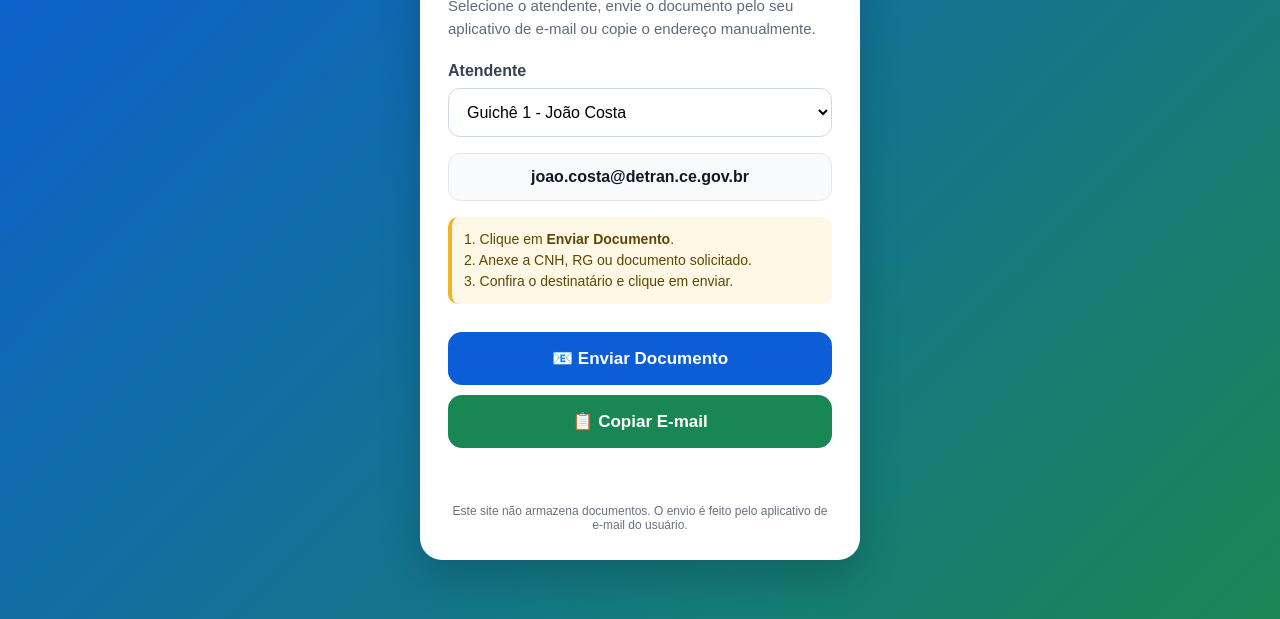
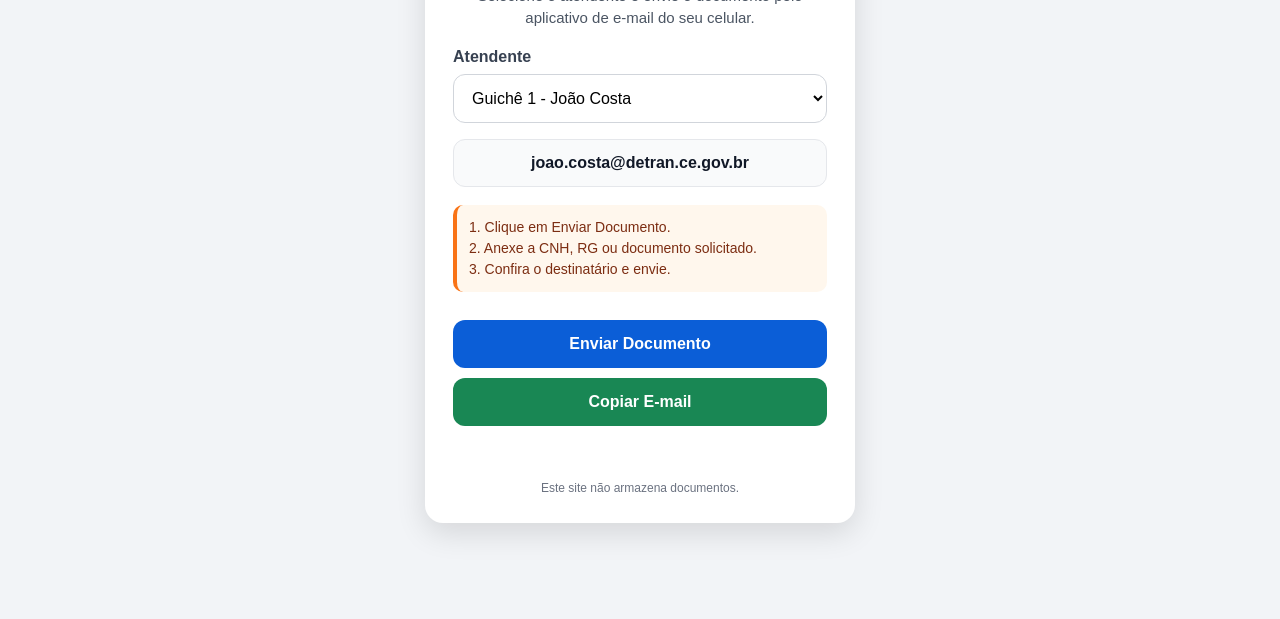
Before and after one commit to Guiches1234/envio-documentos, a plain HTML site: page index.html in a window 1280 px wide. Shown: the part 181-800 px from the top of the page. Drawn offline with Linux system fonts and the light colour scheme.

Commit message:
Update index.html

```diff
--- a/index.html
+++ b/index.html
@@ -1,8 +1,8 @@
 <!DOCTYPE html>
 <html lang="pt-BR">
 <head>
-<meta charset="UTF-8" />
-<meta name="viewport" content="width=device-width, initial-scale=1.0" />
+  <meta charset="UTF-8">
+  <meta name="viewport" content="width=device-width, initial-scale=1.0">
   <title>Envio de Documentos</title>
 
   <style>
@@ -14,49 +14,40 @@
 
     body {
       font-family: Arial, Helvetica, sans-serif;
-  background: linear-gradient(135deg, #0b5ed7, #198754);
+      background: #f2f4f7;
       min-height: 100vh;
       display: flex;
+      justify-content: center;
       align-items: center;
-  justify-content: center;
       padding: 20px;
     }
 
     .card {
+      background: #ffffff;
       width: 100%;
-  max-width: 440px;
-  background: #ffffff;
-  border-radius: 22px;
+      max-width: 430px;
       padding: 28px;
-  box-shadow: 0 18px 40px rgba(0,0,0,0.18);
-}
-
-.badge {
-  background: #eef4ff;
-  color: #0b5ed7;
-  font-weight: bold;
-  font-size: 13px;
-  padding: 8px 12px;
-  border-radius: 999px;
-  display: inline-block;
-  margin-bottom: 16px;
+      border-radius: 18px;
+      box-shadow: 0 10px 30px rgba(0, 0, 0, 0.12);
+      text-align: center;
     }
 
     h1 {
-  font-size: 28px;
       color: #1f2937;
+      font-size: 26px;
       margin-bottom: 10px;
     }
 
-.subtitle {
-  color: #5f6b7a;
+    p {
+      color: #4b5563;
       font-size: 15px;
       line-height: 1.5;
-  margin-bottom: 22px;
+      margin-bottom: 18px;
     }
 
     label {
       display: block;
+      text-align: left;
       font-weight: bold;
       color: #374151;
       margin-bottom: 8px;
@@ -65,31 +56,31 @@ label {
     select {
       width: 100%;
       padding: 14px;
-  border: 1px solid #cfd7e3;
+      border: 1px solid #d1d5db;
       border-radius: 12px;
       font-size: 16px;
       margin-bottom: 16px;
-  background: white;
+      background: #ffffff;
     }
 
-.email-box {
-  background: #f8fafc;
+    .email {
+      background: #f9fafb;
       border: 1px solid #e5e7eb;
+      border-radius: 12px;
       padding: 14px;
-  border-radius: 12px;
-  text-align: center;
+      font-weight: bold;
       color: #111827;
-  font-weight: bold;
       word-break: break-word;
-  margin-bottom: 16px;
+      margin-bottom: 18px;
     }
 
-.instructions {
-  background: #fff8e6;
-  border-left: 4px solid #f0b429;
+    .aviso {
+      background: #fff7ed;
+      border-left: 4px solid #f97316;
+      border-radius: 10px;
       padding: 12px;
-  border-radius: 10px;
-  color: #5f4700;
+      text-align: left;
+      color: #7c2d12;
       font-size: 14px;
       line-height: 1.5;
       margin-bottom: 18px;
@@ -97,66 +88,46 @@ select {
 
     button {
       width: 100%;
+      padding: 15px;
       border: none;
-  border-radius: 14px;
-  padding: 16px;
-  font-size: 17px;
+      border-radius: 12px;
+      font-size: 16px;
       font-weight: bold;
       cursor: pointer;
       margin-top: 10px;
     }
 
-.btn-primary {
+    .enviar {
       background: #0b5ed7;
-  color: white;
+      color: #ffffff;
     }
 
-.btn-secondary {
+    .copiar {
       background: #198754;
-  color: white;
+      color: #ffffff;
     }
 
     .status {
-  margin-top: 16px;
-  text-align: center;
+      margin-top: 15px;
+      color: #198754;
       font-weight: bold;
-  color: #198754;
       min-height: 22px;
     }
 
-.footer {
+    .rodape {
       margin-top: 18px;
+      color: #6b7280;
       font-size: 12px;
-  color: #6b7280;
-  text-align: center;
-}
-
-@media (max-width: 480px) {
-  .card {
-    padding: 22px;
-  }
-
-  h1 {
-    font-size: 24px;
-  }
-
-  button {
-    font-size: 16px;
-  }
     }
   </style>
 </head>
 
 <body>
-
   <main class="card">
-  <span class="badge">Atendimento Detran</span>
-
     <h1>Envio de Documentos</h1>
 
-  <p class="subtitle">
-    Selecione o atendente, envie o documento pelo seu aplicativo de e-mail
-    ou copie o endereço manualmente.
+    <p>
+      Selecione o atendente e envie o documento pelo aplicativo de e-mail do seu celular.
     </p>
 
     <label for="atendente">Atendente</label>
@@ -168,81 +139,61 @@ button {
       <option value="elda">Guichê 4 - Elda Nascimento</option>
     </select>
 
-  <div class="email-box" id="emailBox">
+    <div class="email" id="emailBox">
       joao.costa@detran.ce.gov.br
     </div>
 
-  <div class="instructions">
-    1. Clique em <strong>Enviar Documento</strong>.<br>
+    <div class="aviso">
+      1. Clique em Enviar Documento.<br>
       2. Anexe a CNH, RG ou documento solicitado.<br>
-    3. Confira o destinatário e clique em enviar.
+      3. Confira o destinatário e envie.
     </div>
 
-  <button class="btn-primary" onclick="abrirEmail()">
-    📧 Enviar Documento
+    <button class="enviar" onclick="abrirEmail()">
+      Enviar Documento
     </button>
 
-  <button class="btn-secondary" onclick="copiarEmail()">
-    📋 Copiar E-mail
+    <button class="copiar" onclick="copiarEmail()">
+      Copiar E-mail
     </button>
 
     <div class="status" id="status"></div>
 
-  <div class="footer">
-    Este site não armazena documentos. O envio é feito pelo aplicativo de e-mail do usuário.
+    <div class="rodape">
+      Este site não armazena documentos.
     </div>
   </main>
 
   <script>
     const atendentes = {
-  joao: {
-    nome: "João Costa",
-    email: "joao.costa@detran.ce.gov.br"
-  },
-  luciana: {
-    nome: "Luciana Andrade",
-    email: "luciana.andrade@detran.ce.gov.br"
-  },
-  jose: {
-    nome: "José Albano",
-    email: "jose.albano@detran.ce.gov.br"
-  },
-  elda: {
-    nome: "Elda Nascimento",
-    email: "elda.nascimento@detran.ce.gov.br"
-  }
+      joao: "joao.costa@detran.ce.gov.br",
+      luciana: "luciana.andrade@detran.ce.gov.br",
+      jose: "jose.albano@detran.ce.gov.br",
+      elda: "elda.nascimento@detran.ce.gov.br"
     };
 
-let emailAtual = atendentes.joao.email;
+    let emailAtual = atendentes.joao;
 
     function atualizarAtendente() {
       const selecionado = document.getElementById("atendente").value;
-  emailAtual = atendentes[selecionado].email;
+      emailAtual = atendentes[selecionado];
 
       document.getElementById("emailBox").textContent = emailAtual;
       document.getElementById("status").textContent = "";
     }
 
     function abrirEmail() {
-  const assunto = encodeURIComponent("Documentação - Atendimento");
-  const corpo = encodeURIComponent(
-    "Olá, segue em anexo a documentação solicitada."
-  );
+      const assunto = encodeURIComponent("Documentacao - Atendimento");
+      const corpo = encodeURIComponent("Ola, segue em anexo a documentacao solicitada.");
 
-  window.location.href =
-    `mailto:${emailAtual}?subject=${assunto}&body=${corpo}`;
+      window.location.href = "mailto:" + emailAtual + "?subject=" + assunto + "&body=" + corpo;
     }
 
     function copiarEmail() {
-  navigator.clipboard.writeText(emailAtual).then(() => {
-    document.getElementById("status").textContent =
-      "✓ E-mail copiado com sucesso";
-  }).catch(() => {
-    document.getElementById("status").textContent =
-      "Copie manualmente: " + emailAtual;
+      navigator.clipboard.writeText(emailAtual).then(function() {
+        document.getElementById("status").textContent = "Email copiado com sucesso.";
       });
     }
   </script>
-
 </body>
 </html>
```
Lines whose indentation alone changed are shown as unchanged.
